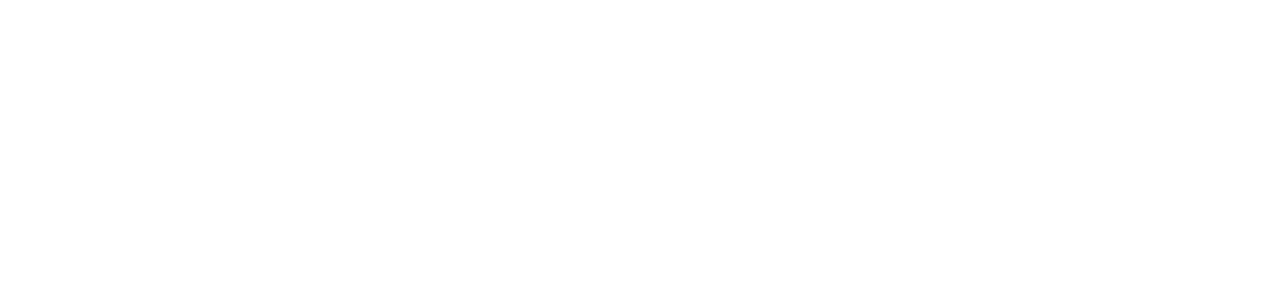
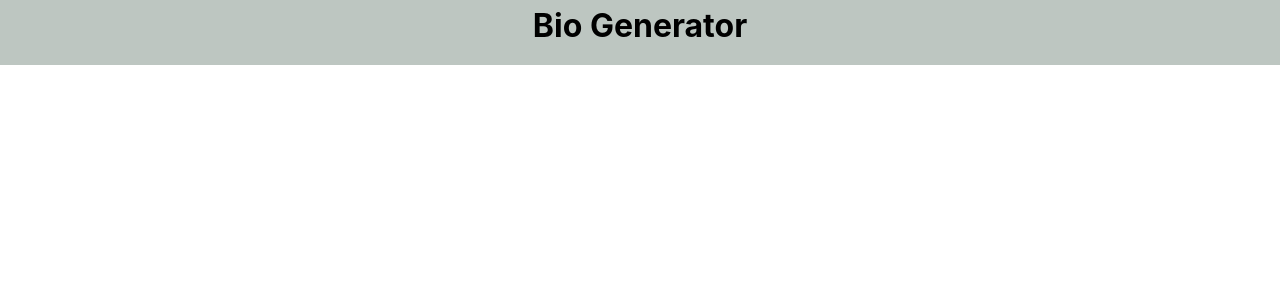
Before and after one commit to SudhirPC/Bio_Generator, a React (Create React App) app in the folder Bio_generator/: page / in a window 1280 px wide. Shown: the top 300 px of the page. Built offline with nearby package versions, Linux system fonts and the light colour scheme.

Commit message:
Navbar is done

```diff
--- a/Bio_generator/src/App.css
+++ b/Bio_generator/src/App.css
@@ -1,3 +1,11 @@
 .App {
   text-align: center;
 }
+.navbar{
+  background-color:rgb(189,198,193);
+  text-align: center;
+  margin-top:-30px;
+  height:80px;
+  padding:auto;
+  padding-top:15px
+}
--- a/Bio_generator/src/App.js
+++ b/Bio_generator/src/App.js
@@ -1,5 +1,5 @@
-import logo from './logo.svg';
 import './App.css';
+import { Navbar } from './Components/Navbar.jsx';
 
 
 function App() {
@@ -7,7 +7,7 @@
 
   return (
     <div >
-
+     <Navbar/>
     </div>
   );
 }
--- /dev/null
+++ b/Bio_generator/src/Components/Navbar.jsx
@@ -0,0 +1,9 @@
+import React from "react";
+
+export const Navbar = () => {
+  return (
+    <div className="navbar">
+      <h1>Bio Generator</h1>
+    </div>
+  );
+};
```
